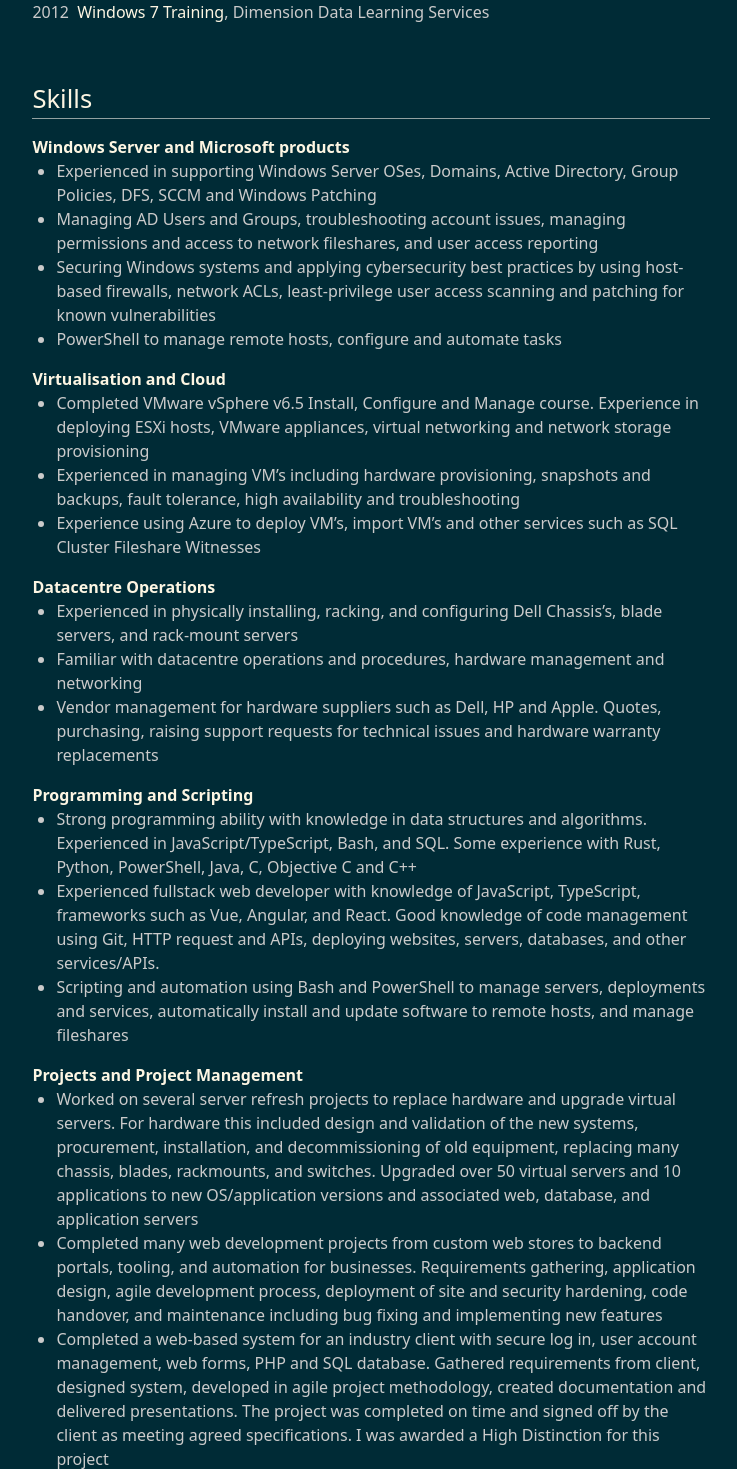
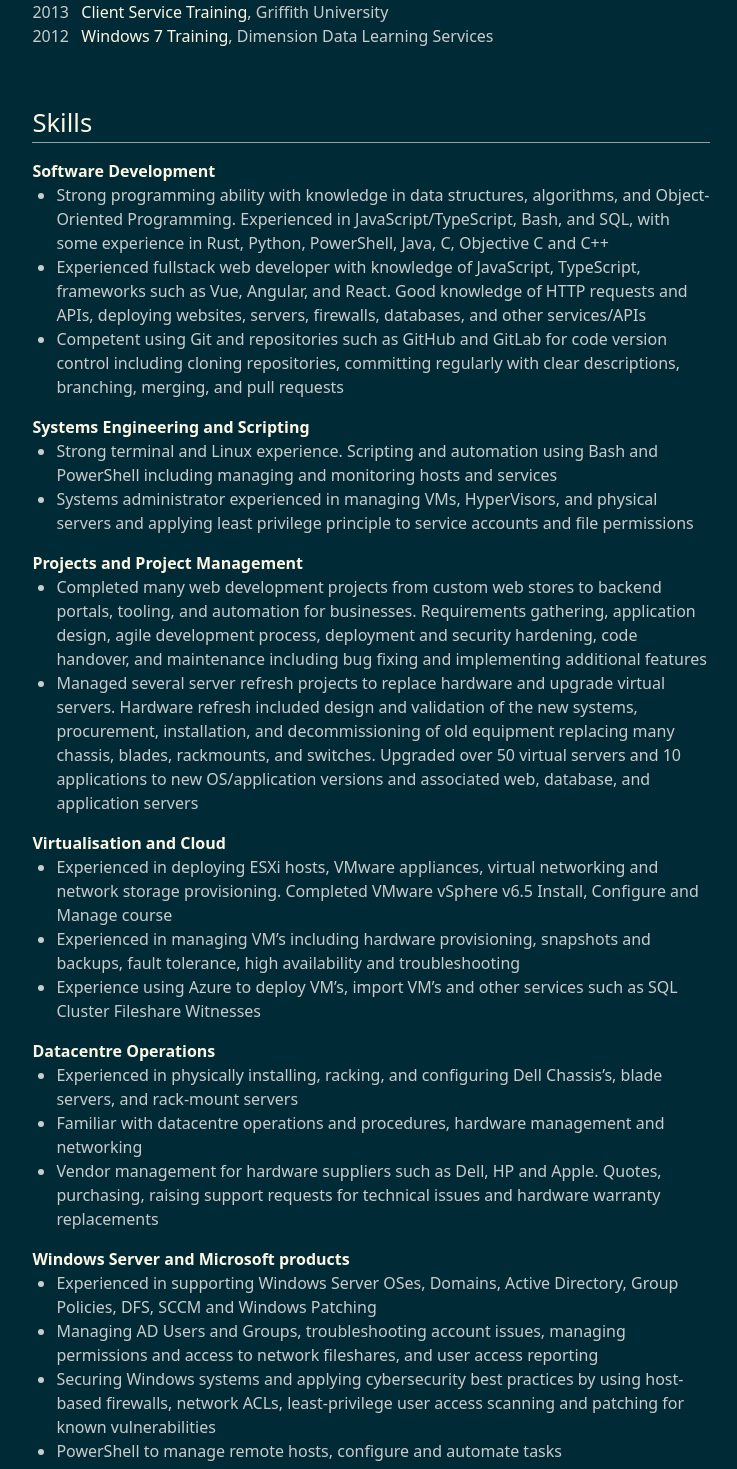
Before and after one commit to mjrussell91/mjrussell-net, an Angular app: page /cv in a window 1280 px wide. Shown: the part 1261-2730 px from the top of the page, without its empty margins (269-1006 px from the left). Built offline with nearby package versions, Linux system fonts and the light colour scheme.

Commit message:
cv updates

```diff
--- a/src/app/page-cv/page-cv.ts
+++ b/src/app/page-cv/page-cv.ts
@@ -44,7 +44,7 @@ export class PageCv {
 		institution: 'Griffith University',
 		year: new Date('2012-01-01'),
 		technicalCompetencies: [
-			'Advanced programming techniques and discrete mathematics',
+			'Advanced programming concepts including algorithms and discrete mathematics',
 			'Computer science, network engineering, and cybersecurity',
 			'Systems analysis and design, database design and administration, information systems',
 			'Web development and user experience design',
@@ -130,18 +130,31 @@ export class PageCv {
 
 	protected readonly skills: Skills[] = [
 		{
-			title: 'Windows Server and Microsoft products',
+			title: 'Software Development',
 			skills: [
-				'Experienced in supporting Windows Server OSes, Domains, Active Directory, Group Policies, DFS, SCCM and Windows Patching',
-				'Managing AD Users and Groups, troubleshooting account issues, managing permissions and access to network fileshares, and user access reporting',
-				'Securing Windows systems and applying cybersecurity best practices by using host-based firewalls, network ACLs, least-privilege user access scanning and patching for known vulnerabilities',
-				'PowerShell to manage remote hosts, configure and automate tasks'
+				'Strong programming ability with knowledge in data structures, algorithms, and Object-Oriented Programming. Experienced in JavaScript/TypeScript, Bash, and SQL, with some experience in Rust, Python, PowerShell, Java, C, Objective C and C++',
+				'Experienced fullstack web developer with knowledge of JavaScript, TypeScript, frameworks such as Vue, Angular, and React. Good knowledge of HTTP requests and APIs, deploying websites, servers, firewalls, databases, and other services/APIs',
+				'Competent using Git and repositories such as GitHub and GitLab for code version control including cloning repositories, committing regularly with clear descriptions, branching, merging, and pull requests'
+			]
+		},
+		{
+			title: 'Systems Engineering and Scripting',
+			skills: [
+				'Strong terminal and Linux experience. Scripting and automation using Bash and PowerShell including managing and monitoring hosts and services',
+				'Systems administrator experienced in managing VMs, HyperVisors, and physical servers and applying least privilege principle to service accounts and file permissions',
+			]
+		},
+		{
+			title: 'Projects and Project Management',
+			skills: [
+				'Completed many web development projects from custom web stores to backend portals, tooling, and automation for businesses. Requirements gathering, application design, agile development process, deployment and security hardening, code handover, and maintenance including bug fixing and implementing additional features',
+				'Managed several server refresh projects to replace hardware and upgrade virtual servers. Hardware refresh included design and validation of the new systems, procurement, installation, and decommissioning of old equipment replacing many chassis, blades, rackmounts, and switches. Upgraded over 50 virtual servers and 10 applications to new OS/application versions and associated web, database, and application servers'
 			]
 		},
 		{
 			title: 'Virtualisation and Cloud',
 			skills: [
-				'Completed VMware vSphere v6.5 Install, Configure and Manage course.  Experience in deploying ESXi hosts, VMware appliances, virtual networking and network storage provisioning',
+				'Experienced in deploying ESXi hosts, VMware appliances, virtual networking and network storage provisioning. Completed VMware vSphere v6.5 Install, Configure and Manage course',
 				'Experienced in managing VM’s including hardware provisioning, snapshots and backups, fault tolerance, high availability and troubleshooting',
 				'Experience using Azure to deploy VM’s, import VM’s and other services such as SQL Cluster Fileshare Witnesses'
 			]
@@ -155,30 +168,20 @@ export class PageCv {
 			]
 		},
 		{
-			title: 'Programming and Scripting',
+			title: 'Windows Server and Microsoft products',
 			skills: [
-				'Strong programming ability with knowledge in data structures and algorithms. Experienced in JavaScript/TypeScript, Bash, and SQL. Some experience with Rust, Python, PowerShell, Java, C, Objective C and C++',
-				'Experienced fullstack web developer with knowledge of JavaScript, TypeScript, frameworks such as Vue, Angular, and React. Good knowledge of code management using Git, HTTP request and APIs, deploying websites, servers, databases, and other services/APIs.',
-				'Scripting and automation using Bash and PowerShell to manage servers, deployments and services, automatically install and update software to remote hosts, and manage fileshares'
-			]
-		},
-		{
-			title: 'Projects and Project Management',
-			skills: [
-				'Worked on several server refresh projects to replace hardware and upgrade virtual servers. For hardware this included design and validation of the new systems, procurement, installation, and decommissioning of old equipment, replacing many chassis, blades, rackmounts, and switches. Upgraded over 50 virtual servers and 10 applications to new OS/application versions and associated web, database, and application servers',
-				'Completed many web development projects from custom web stores to backend portals, tooling, and automation for businesses. Requirements gathering, application design, agile development process, deployment of site and security hardening, code handover, and maintenance including bug fixing and implementing new features',
-				'Completed a web-based system for an industry client with secure log in, user account management, web forms, PHP and SQL database. Gathered requirements from client, designed system, developed in agile project methodology, created documentation and delivered presentations. The project was completed on time and signed off by the client as meeting agreed specifications. I was awarded a High Distinction for this project',
-				'Workplace project to automate operational administrative tasks such as account provisioning and management of access to network fileshares. Current business and technical processes were analysed to determine critical points that require the most manual intervention. Through a combination of process changes and PowerShell scripts we are aiming to automate over 90% of the workload'
+				'Experienced in supporting Windows Server OSes, Domains, Active Directory, Group Policies, DFS, SCCM and Windows Patching',
+				'Managing AD Users and Groups, troubleshooting account issues, managing permissions and access to network fileshares, and user access reporting',
+				'Securing Windows systems and applying cybersecurity best practices by using host-based firewalls, network ACLs, least-privilege user access scanning and patching for known vulnerabilities',
+				'PowerShell to manage remote hosts, configure and automate tasks'
 			]
 		},
 		{
 			title: 'Client Service and Communication',
 			skills: [
-				'Strong communication skills with the ability to explain technical concepts to non-technical stakeholders',
+				'Strong written and verbal communication skills with the ability to explain technical concepts to non-technical stakeholders',
 				'Experienced in gathering requirements from clients and translating them into technical specifications',
-				'Proven track record of delivering high-quality customer service and support'
-// 	Focused on client satisfaction and outcomes, received Outstand Client Service aware and continued feedback from clients
-//  Strong written and verbal communication skills, ability to interface with clients of varying technical proficiency, experience in supporting executive clients
+				'Proven track record of delivering high-quality customer service and support, receiving Outstanding Client Service awards and continued feedback from clients'
 			]
 		}
 	];
@@ -199,16 +202,15 @@ export class PageCv {
 				'Successfully built and deployed over 10 web applications with many complex custom features, reliable uptime and stability, and customisable for the user from their CMS'
 			],
 			projects: [
-				'WLTH Banking Customer Portal - Nuxt app providing access for to user to their data integrating Okta authentication, user preference management, securely proxied API calls, and security hardening',
-				'The Reserve Pricing Tool - Used Puppeteer to scrape public pricing data for products and store them in Directus. The Nuxt app allowed the users to match scraped products against their own products from Shopify, compare prices against competitors, and show the largest price differential to ensure fair pricing of their products',
+				'WLTH Banking Customer Portal - Portal and dashboard access for to user to their data integrating Okta authentication, user preference management, securely proxied API calls, and security hardening',
+				'Pricing Tool - Internal tool that allows the client to match their Shopify products against pricing data scraped from various public sources using Puppeteer and APIs to inform pricing decisions. Built with Nuxt, Shopify, Directus, Puppeteer, and WebSockets',
 				'EverVessel - Web store with the front end built using React and Sanity APIs for the back end, custom components to allow users to enter text and images for laser engravings',
-				'ITP - Integrated AI tools for answering tax questions and booking appointments into a Vue front end. Used a custom built NodeJS Express app as an API to handle calls to OpenAI, manage conversations, and return responses to the front end',
 				'GQS Tax Builder - Nuxt app that takes property inspection data for tax purposes, parses the data for assets into a table, allows the user to enter values and make changes, then the app automatically calculates and generates various tax deprecation schedules over 40 years as well as exporting the tables as a CSV so that they can be copied into reports'
 			]
 		},
 		{
 			title: 'Social Analytics Lab Coordinator',
-			description: 'Managed the Social Analytics Lab at Griffith University, a research lab that stored, managed, and analysed administrative data for social science research. This involved compiling data for projects, managing users and project approvals, maintaining servers, and maintaining the physical and security infrastructure.',
+			description: 'Managed the Social Analytics Lab at Griffith University, a research lab that stored, managed, and analysed administrative data from several Queensland Government agencies for social science research. This involved compiling data for projects, managing user and project approvals, physical and computer access. Maintaining IT infrastructure, software, data, and security systems.',
 			organisation: 'Griffith University',
 			startDate: new Date('2019-07-01'),
 			endDate: new Date('2024-12-01'),
@@ -229,12 +231,9 @@ export class PageCv {
 			startDate: new Date('2018-03-01'),
 			endDate: new Date('2019-07-01'),
 			rolesAndDuties: [
-				'Maintaining and installing physical server hardware, including Dell M1000e chassis, Dell M-series blades, and Dell R-series servers, working with hardware vendors to support and repair hardware',
-				'Maintaining and extending warranty support for all server assets',
+				'Maintaining and installing physical server hardware, including Dell M1000e chassis, Dell M-series blades, and Dell R-series servers, working with hardware vendors to extend warranty support and repair hardware',
 				'Designing and quoting server hardware solutions to meet operational, project, and application requirements',
-				'On-call responsibility for diagnosing and resolving server incidents, production outage incidents as well as successful participation as primary contact for Disaster Recovery simulation event',
-				'Deploying and configuring Windows Server OSes and configuring for application requirements',
-				'Managing security hardening of servers and complying to Solution Architecture standards'
+				'Deploying and configuring Windows Server OSes and configuring applications to comply with the Solution Architecture and security hardening',
 			],
 			outcomesAndAchievements: [
 				'Successfully delivered Server Refresh Project 2018: Install and configure Dell M1000e chassis and Dell M640 blades, upgrade or decommission over 50 Windows 2008 R2 servers and 10 applications',
@@ -251,23 +250,20 @@ export class PageCv {
 			rolesAndDuties: [
 				'Diagnosing and resolving issues with Windows servers such as performance, disk capacity, access, firewall, and VMware host contention',
 				'On-call responsibility for diagnosing and resolving server incidents as well as successful participation as primary contact for Disaster Recovery simulation event',
-				'Deploying and configuring Windows Server OSes and configuration for application requirements',
 				'Provisioning and managing VMware VM’s including deployment, snapshots, disk management and hardware rightsizing, migrating hosts and managing performance',
-				'Managing physical hosts, working with vendors to resolve hardware faults',
 				'Managing Windows domains, AD accounts and groups, access to servers and network shares',
-				'Supervise and train new staff'
 			],
 			outcomesAndAchievements: [
+				'Completed a project to automate 90% of manual operational tasks through process changes and PowerShell scripts',
 				'Awarded System Administrator of the Month as nominated by colleagues',
-				'Continued feedback for high-levels of client satisfaction',
 				'Awarded for maintaining a high rate of service desk tickets resolved',
-				'Project to automate 90% of manual operational tasks through process changes and PowerShell scripts'
+				'Continued feedback for high-levels of client satisfaction'
 			],
 			projects: []
 		},
 		{
 			title: 'Computing Support Officer',
-			description: 'IT support of a fleet of nearly 5000 staff machines at Griffith University from a wide range of vendors, configurations, software, and peripherals.',
+			description: 'Support a fleet of nearly 5000 staff computers at Griffith University with a wide range of vendors, configurations, software, and peripherals.',
 			organisation: 'Griffith University',
 			startDate: new Date('2012-07-01'),
 			endDate: new Date('2016-11-01'),
@@ -284,12 +280,13 @@ export class PageCv {
 		},
 		{
 			title: 'Audiovisual Support Attendant',
-			description: 'Support of Griffith AV spaces; Lecture Theatres, Seminar Rooms, Video Conferences, Teaching Laboratories, Events',
+			description: 'Support of AV equipment and spaces including Lecture Theatres, Seminar Rooms, Video Conferences, Teaching Laboratories, and Events across Griffith University.',
 			organisation: 'Griffith University',
 			startDate: new Date('2011-12-01'),
 			endDate: new Date('2012-06-01'),
 			rolesAndDuties: [
-				'Support of AV equipment; Projectors, Lecture Capture/Echo 360, AMX touch panels and control panels, touch screens, Cisco control panels, Cisco Video Conference Televisions, Public Address systems, mixers, microphones and video cameras.',
+				'Support of Griffith AV spaces; Lecture Theatres, Seminar Rooms, Video Conferences, Teaching Laboratories, Events',
+				'Support of AV equipment; Projectors, Lecture Capture/Echo 360, AMX touch panels and control panels, touch screens, Cisco control panels, Cisco Video Conference Televisions, Public Address systems, mixers, microphones and video cameras',
 				'Supporting a wide range of clients from students to executives while while working within a team and independently, including on-call out of hours'
 			],
 			outcomesAndAchievements: [
@@ -300,14 +297,14 @@ export class PageCv {
 		},
 		{
 			title: 'Computer Laboratory Attendant',
-			description: 'Supported student, common use and teaching computer laboratories',
+			description: 'Support of hardware and software for student, common use, and teaching computer laboratories across multiple campuses at Griffith University.',
 			organisation: 'Griffith University',
 			startDate: new Date('2009-11-01'),
 			endDate: new Date('2011-11-01'),
 			rolesAndDuties: [
-				'Supported student, common use and teaching computer laboratories',
-				'Audit, clean, maintain and re-image computer laboratories',
-				'Supported clients in issues with using and teaching in computer laboratory spaces'
+				'Provide IT support for computers in laboratories including warranty repairs and managing software issues',
+				'Audit, clean, maintain, and re-image computer laboratories',
+				'Install new computer hardware including cable management and imaging, disposal of old equipment including wiping of data and e-waste'
 			],
 			outcomesAndAchievements: [
 				'Coordinated multiple staff at multiple locations in the installation of new computer laboratories and disposal of old equipment'
```
Also changed, not shown: src/app/page-cv/page-cv.html (+5 -2 lines).
